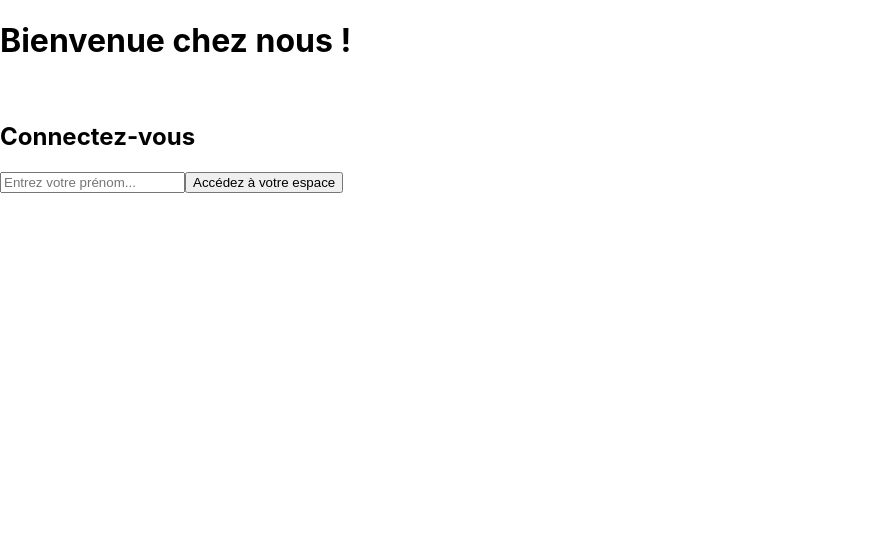
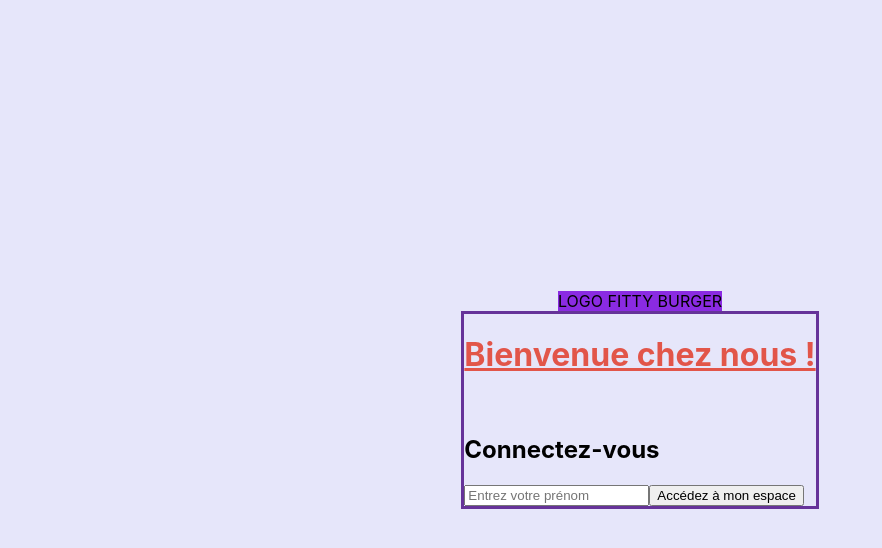
Before and after one commit to fred-fittywebdev/fitty-burger, a React (Create React App) app: page / in a window 1280 px wide. Shown: the top 548 px of the page, without its empty margins (0-882 px from the left). Built offline with nearby package versions, Linux system fonts and the light colour scheme.

Commit message:
💄 F03: LoginPage > Add  layout

```diff
--- a/src/components/pages/login/LoginForm.js
+++ b/src/components/pages/login/LoginForm.js
@@ -1,5 +1,7 @@
 import React, { useState } from 'react'
-import { Link, useNavigate } from 'react-router-dom'
+import { useNavigate } from 'react-router-dom'
+import styled from 'styled-components'
+import { theme } from '../../../theme'
 
 export default function LoginForm() {
     // state
@@ -19,12 +21,28 @@ export default function LoginForm() {
         setPrenom(event.target.value)
     }
     return (
-        <form action="submit" onSubmit={handleSubmit}>
-            <h1>Bienvenue chez nous !</h1>
-            <br />
-            <h2>Connectez-vous</h2>
-            <input onChange={handleChange} value={prenom} type="text" name="text" id="text" placeholder="Entrez votre prénom..." required />
-            <button>Accédez à votre espace</button>
-        </form>
+        <LoginFormStyled action="submit" onSubmit={handleSubmit}>
+            <div>
+                <h1>Bienvenue chez nous !</h1>
+                <br />
+                <h2>Connectez-vous</h2>
+            </div>
+            <div className='form-wrapper'>
+                <input onChange={handleChange} value={prenom} type="text" name="text" id="text" placeholder="Entrez votre prénom" required />
+                <button>Accédez à mon espace</button>
+            </div>
+        </LoginFormStyled>
     )
 }
+
+// CSS styled-components
+const LoginFormStyled = styled.form`
+    border: 3px solid rebeccapurple;
+    /* display: flex;
+    flex-direction: column;
+    align-items: center; */
+    h1{
+        text-decoration: underline;
+        color: ${theme.colors.red};
+    }
+`
--- a/src/components/pages/login/LoginPage.js
+++ b/src/components/pages/login/LoginPage.js
@@ -1,9 +1,23 @@
-import { useState } from "react"
 import LoginForm from "./LoginForm"
+
+import styled from "styled-components"
+import Logo from "../../reusable-ui/Logo"
 
 export default function LoginPage() {
     // affichage (render)
     return (
-        <LoginForm />
+        <LoginPageStyled>
+            <Logo />
+            <LoginForm />
+        </LoginPageStyled>
     )
 }
+
+const LoginPageStyled = styled.div`
+background-color: lavender;
+height: 100vh;
+display: flex;
+flex-direction: column;
+align-items: center;
+justify-content: center;
+`
--- /dev/null
+++ b/src/components/reusable-ui/Logo.js
@@ -0,0 +1,13 @@
+import styled from "styled-components"
+
+export default function Logo() {
+    return (
+        <LogoStyled>
+            <div>LOGO FITTY BURGER</div>
+        </LogoStyled>
+    )
+}
+
+const LogoStyled = styled.div`
+background-color: blueviolet;
+`
--- /dev/null
+++ b/src/theme/index.js
@@ -0,0 +1,68 @@
+const colors = {
+    dark: "#17161a",
+    incognito: "#333",
+    white: "#fff",
+    background_white: "#f5f5f7",
+    background_dark: "#292729",
+    primary: "#ffa01b",
+    primary_burger: "#ff9f1b",
+    green: "green",
+    success: "#60bd4f",
+    red: "#e25549",
+    redSecondary: "#c4151c",
+    blue: "#51a7e1",
+    greyLight: "#e4e5e9",
+    greyMedium: "#a7a8ad",
+    greySemiDark: "#93a2b1",
+    greyDark: "#6f737e",
+    greyBlue: "#747b91",
+}
+
+const spacing = {
+    xxs: "4px",
+    xs: "8px",
+    sm: "12px",
+    md: "20px",
+    lg: "32px",
+    xl: "52px",
+    xxl: "84px",
+}
+
+const fonts = {
+    XXXS: "8px",
+    XXS: "10px",
+    XS: "12px",
+    P0: "15px",
+    P1: "18px",
+    P2: "20px",
+    P3: "24px",
+    P4: "36px",
+    P5: "48px",
+    P6: "60px",
+}
+const gridUnit = 8
+const borderRadius = {
+    subtle: 1,
+    round: "5px",
+    extraRound: "15px",
+    circle: "50%",
+}
+const shadows = {}
+const weights = {
+    light: 300,
+    regular: 400,
+    medium: 500,
+    semiBold: 600,
+    bold: 700,
+    heavy: 800,
+}
+
+export const theme = {
+    colors,
+    fonts,
+    gridUnit,
+    borderRadius,
+    shadows,
+    weights,
+    spacing,
+}
```
